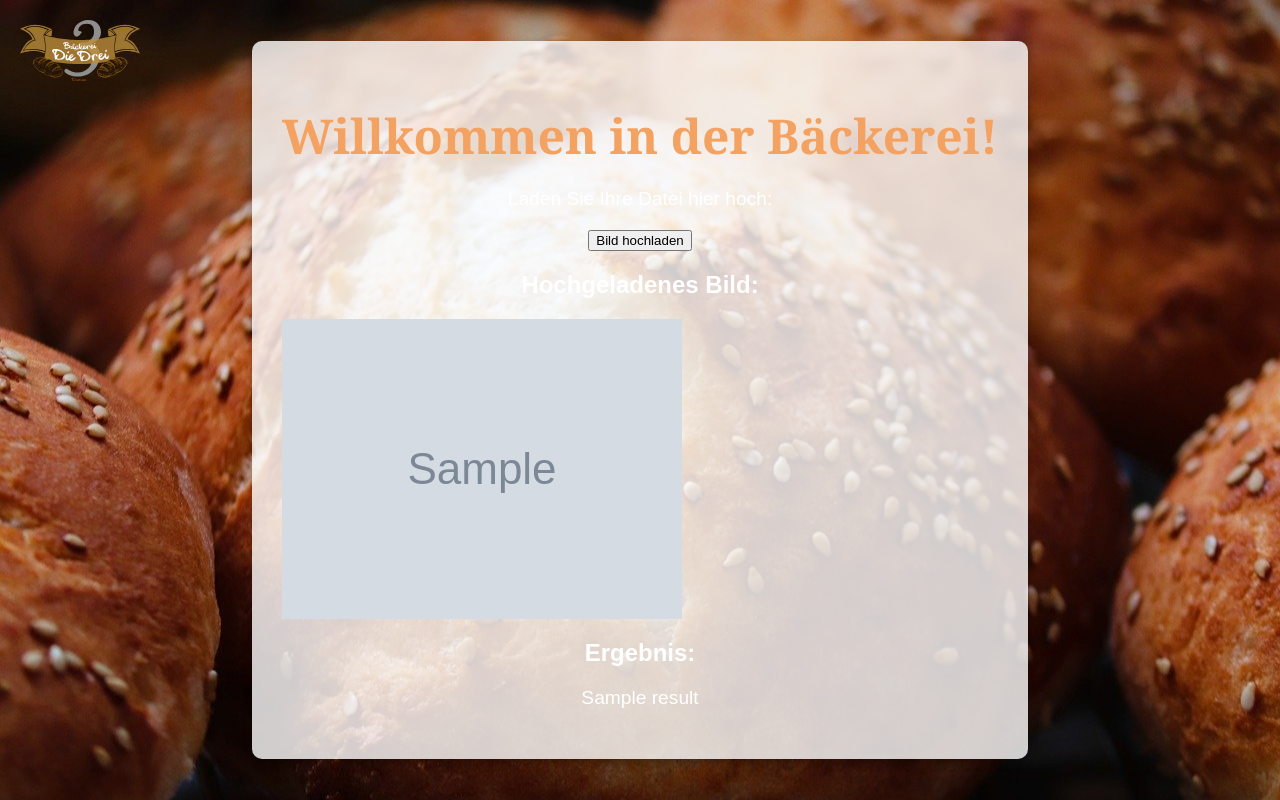
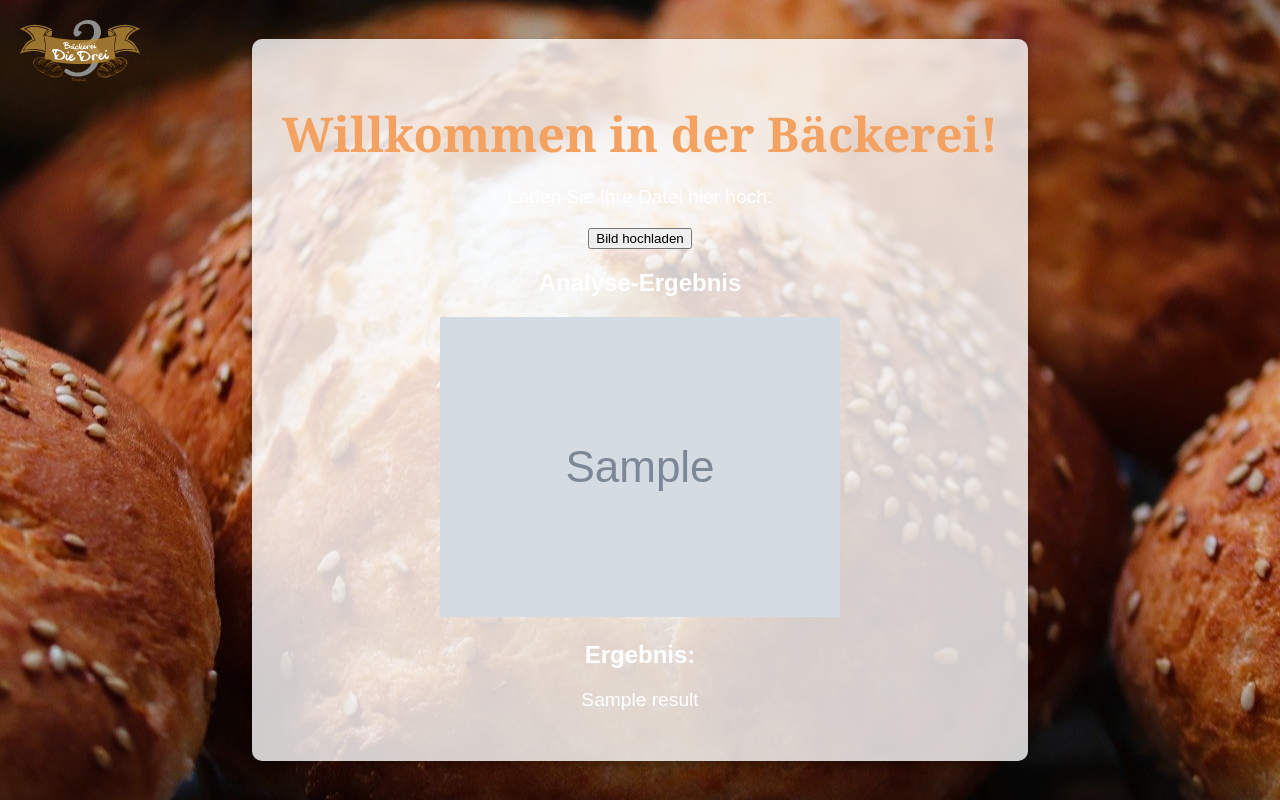
Before and after one commit to AyhamAlk/Broetchen_Erkennung, a Flask app: template templates/index.html in a window 1280 px wide. Run offline with Flask 3, Linux system fonts and the light colour scheme; the template is opened without the code that fills it: most values are stand-ins (such as "Sample title", 1, 10 or a date in 2020); grey boxes marked "Sample" are stand-in pictures; some web fonts are replaced.

Commit message:
Letztes mal man3

```diff
--- a/templates/index.html
+++ b/templates/index.html
@@ -16,20 +16,21 @@
             <h1>Willkommen in der Bäckerei!</h1>
             <p>Laden Sie Ihre Datei hier hoch:</p>
             <form id="uploadForm" action="/upload" method="post" enctype="multipart/form-data">
-                <input type="file" id="fileInput" name="image">
+                <input type="file" id="fileInput" name="image" required>
                 <button type="submit">Bild hochladen</button>
             </form>
 
             {% if image_url and result %}
             <div class="result">
-                <h2>Hochgeladenes Bild:</h2>
-                <img src="{{ image_url }}" alt="Hochgeladenes Bild" class="uploaded-image" style="max-width: 400px; display: block;">
+                <h2>Analyse-Ergebnis</h2>
+                <img src="{{ image_url }}" alt="Hochgeladenes Bild" style="max-width: 100%; height: auto;">
                 <h2>Ergebnis:</h2>
                 <p>{{ result }}</p>
             </div>
             {% endif %}
         </div>
     </div>
+
     <script>
         document.getElementById('uploadForm').addEventListener('submit', function (e) {
             var fileInput = document.getElementById('fileInput');
```
Also changed, not shown: app.py (+6 -1 lines).
